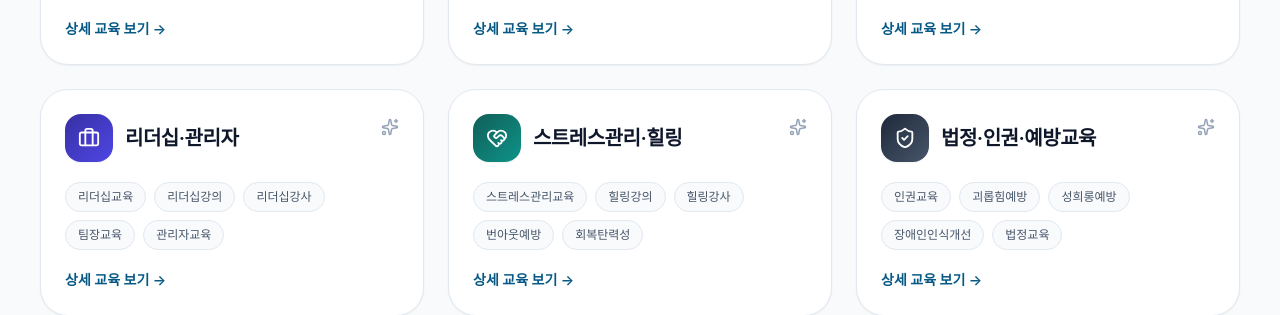
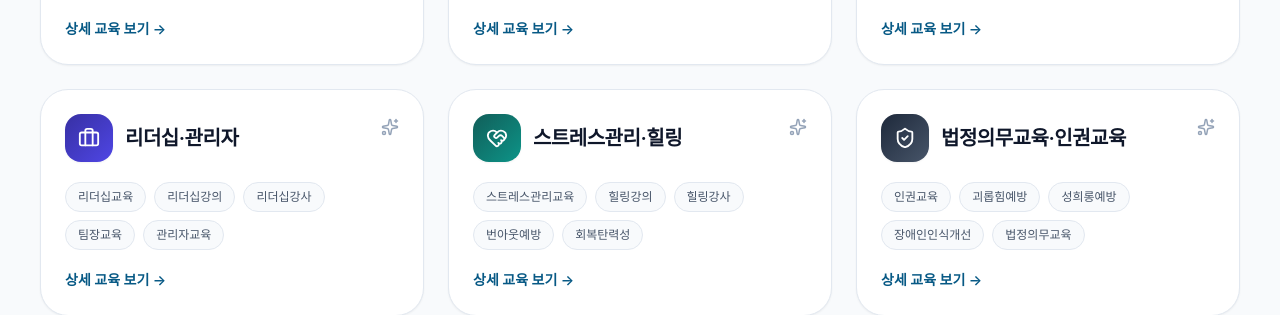
Before and after one commit to goldeye24-hub/-the-sotong-company, a React (Vite) app: page / in a window 1280 px wide. Shown: the part 2880-3195 px from the top of the page. Built offline with nearby package versions, Linux system fonts and the light colour scheme.

Commit message:
fix: clarify statutory mandatory training program label

```diff
--- a/src/App.jsx
+++ b/src/App.jsx
@@ -31,7 +31,7 @@ const serviceMeta = {
   "소통교육·커뮤니케이션": { icon: MessagesSquare, accent: "from-cyan-800 to-cyan-600" },
   "리더십·관리자": { icon: Briefcase, accent: "from-indigo-800 to-indigo-600" },
   "스트레스관리·힐링": { icon: HeartHandshake, accent: "from-teal-800 to-teal-600" },
-  "법정·인권·예방교육": { icon: ShieldCheck, accent: "from-slate-800 to-slate-600" },
+  "법정의무교육·인권교육": { icon: ShieldCheck, accent: "from-slate-800 to-slate-600" },
   "CS·민원응대": { icon: Headset, accent: "from-blue-800 to-blue-600" },
   "승진자·신입사원·비즈니스매너": { icon: GraduationCap, accent: "from-blue-900 to-blue-700" },
   "기업·공공기관 워크숍": { icon: Presentation, accent: "from-violet-700 to-indigo-600" },
@@ -136,7 +136,7 @@ export default function DeosotongCompanyHomepage() {
     { title: "소통교육·커뮤니케이션", href: "/communication/", items: ["소통교육", "소통강의", "소통강사", "커뮤니케이션", "갈등예방"] },
     { title: "리더십·관리자", href: "/leadership/", items: ["리더십교육", "리더십강의", "리더십강사", "팀장교육", "관리자교육"] },
     { title: "스트레스관리·힐링", href: "/stress-healing/", items: ["스트레스관리교육", "힐링강의", "힐링강사", "번아웃예방", "회복탄력성"] },
-    { title: "법정·인권·예방교육", href: "/mandatory-human-rights/", items: ["인권교육", "괴롭힘예방", "성희롱예방", "장애인인식개선", "법정교육"] },
+    { title: "법정의무교육·인권교육", href: "/mandatory-human-rights/", items: ["인권교육", "괴롭힘예방", "성희롱예방", "장애인인식개선", "법정의무교육"] },
     { title: "CS·민원응대", href: "/cs-complaint/", items: ["CS교육", "CS강의", "CS강사", "민원응대교육", "고객응대"] },
     { title: "승진자·신입사원·비즈니스매너", href: "/promotion-new-employee/", items: ["승진자교육", "신입사원교육", "비즈니스매너교육", "역할전환", "직장예절"] },
     { title: "기업·공공기관 워크숍", href: "/corporate-workshop/", items: ["기업워크숍", "조직활성화", "맞춤기획", "강사섭외", "교육운영"] },
```
